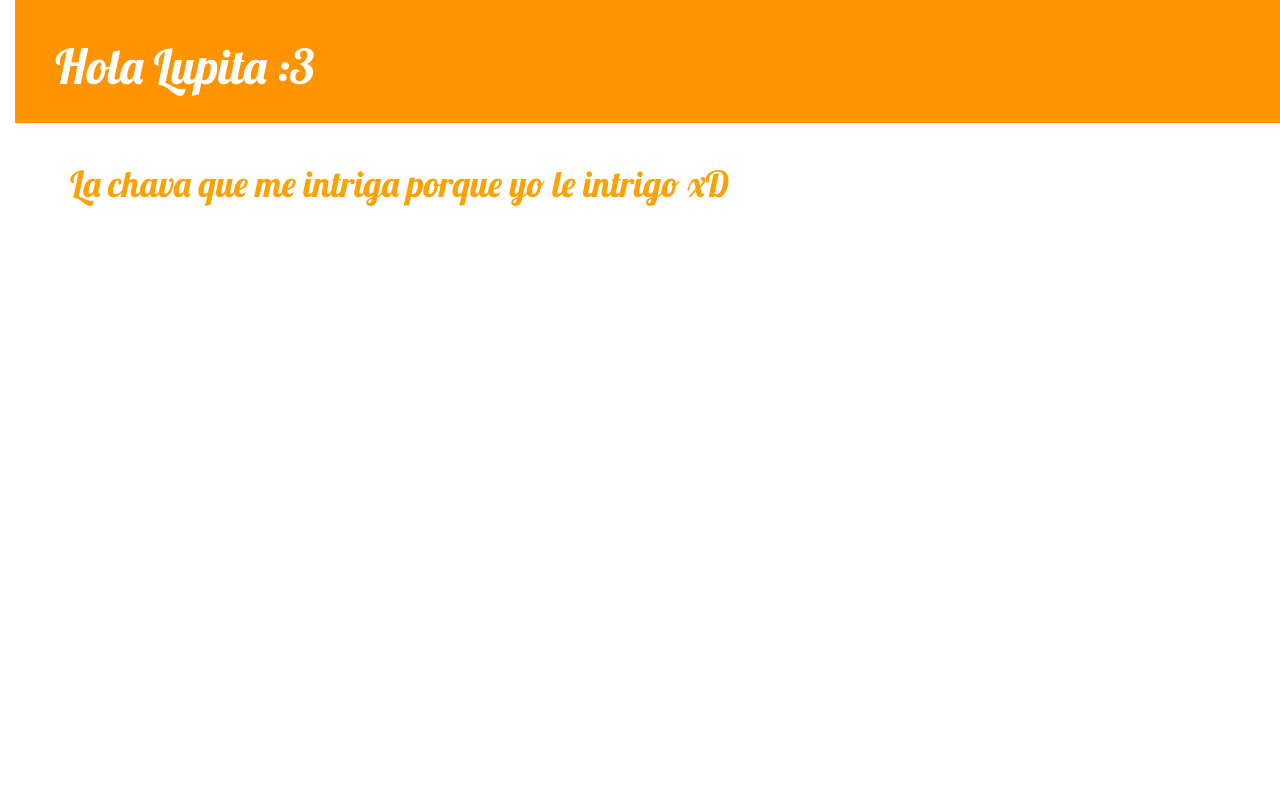
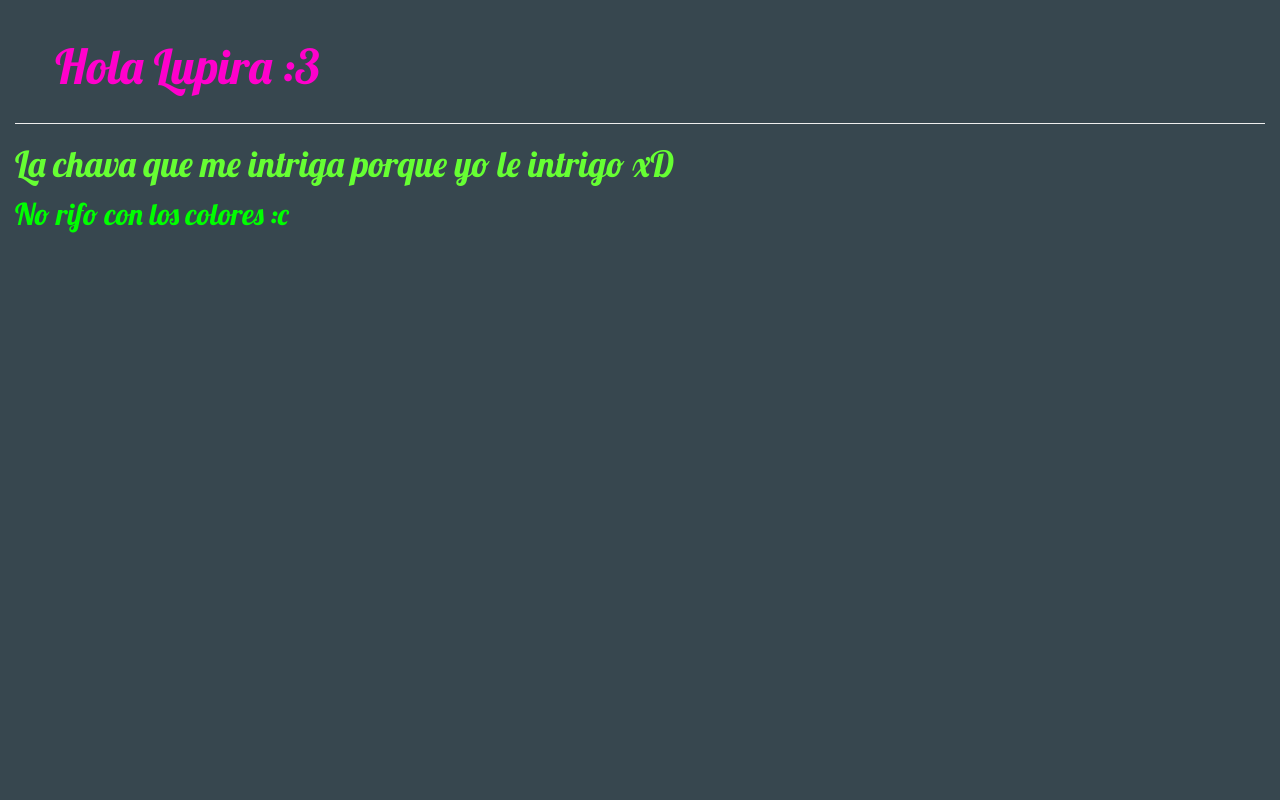
Before and after one commit to davidtaim/my-first-blog, a Django app: page / in a window 1280 px wide. Run offline with Django 3.2, Linux system fonts and the light colour scheme; data that the repository does not hold is empty; some libraries are stand-ins or nearby versions.

Commit message:
Colores cambiados

```diff
--- a/blog/static/css/blog.css
+++ b/blog/static/css/blog.css
@@ -1,20 +1,28 @@
 h1 a {
-    color: #FCA205;
+    color: #66FF33;
     font-family: 'Lobster';
+}
+
+p {
+    color: #00FF00;
+    font-family: 'Lobster', cursive;
+    font-size: 30px;
 }
 
 body {
     padding-left: 15px;
+    padding-right: 15px;
+    background-color: #37474F;
 }
 
 .page-header {
-    background-color: #ff9400;
+    background-color: #37474F;
     margin-top: 0;
     padding: 20px 20px 20px 40px;
 }
 
 .page-header h1, .page-header h1 a, .page-header h1 a:visited, .page-header h1 a:active {
-    color: #ffffff;
+    color:#FF00CC;
     font-size: 36pt;
     text-decoration: none;
 }
@@ -29,7 +37,7 @@
 
 .date {
     float: right;
-    color: #828282;
+    color: #CCFF00;
 }
 
 .save {
@@ -52,5 +60,5 @@
 }
 
 .post h1 a, .post h1 a:visited {
-    color: #000000;
+    color: #FF00CC;
 }
--- a/blog/templates/blog/post_list.html
+++ b/blog/templates/blog/post_list.html
@@ -11,12 +11,29 @@
         </head>
         <body>
             <div class="page-header">
-                <h1><a href="">Hola Lupita :3</a></h1>
+                <h1><a href="">Hola Lupira :3</a></h1>
             </div>
 
-            <div class="content container">
-                <h1><a>La chava que me intriga porque yo le intrigo xD</a></h1>
+            <div>
+                <h1><a href="">La chava que me intriga porque yo le intrigo xD</a></h1>
+                <p>No rifo con los colores :c</p>
             </div>
+
+            <!--<div class="content container">
+                <div class="row">
+                    <div class="col-md-8">
+                        {% for post in posts %}
+                            <div class="post">
+                                <div class="date">
+                                    {{ post.published_date }}
+                                </div>
+                                <h1><a href="">{{ post.title }}</a></h1>
+                                <p>{{ post.text|linebreaksbr }}</p>
+                            </div>
+                        {% endfor %}
+                    </div>
+                </div>
+            </div><-->
 
         </body>
 </html>
```
